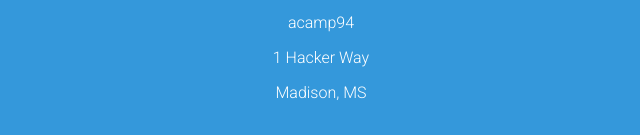
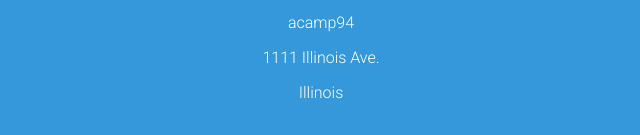
Before and after one commit to acamp94/eStrip.github.io, a plain HTML site: page index.html in a window 1280 px wide. Shown: the part 4314-4449 px from the top of the page, 339-979 px from the left. Drawn offline with Linux system fonts and the light colour scheme.

Commit message:
Update index.html

```diff
--- a/index.html
+++ b/index.html
@@ -101,10 +101,10 @@
     <footer>
 
         <div>
-            <a href="tel:6019406005">Contact Us</a>
+            <a href="tel:6011111111">Contact Us</a>
             <p>acamp94</p>
-            <p>1 Hacker Way</p>
-            <p>Madison, MS</p>
+            <p>1111 Illinois Ave.</p>
+            <p>Illinois</p>
         </div>
 
 
```
